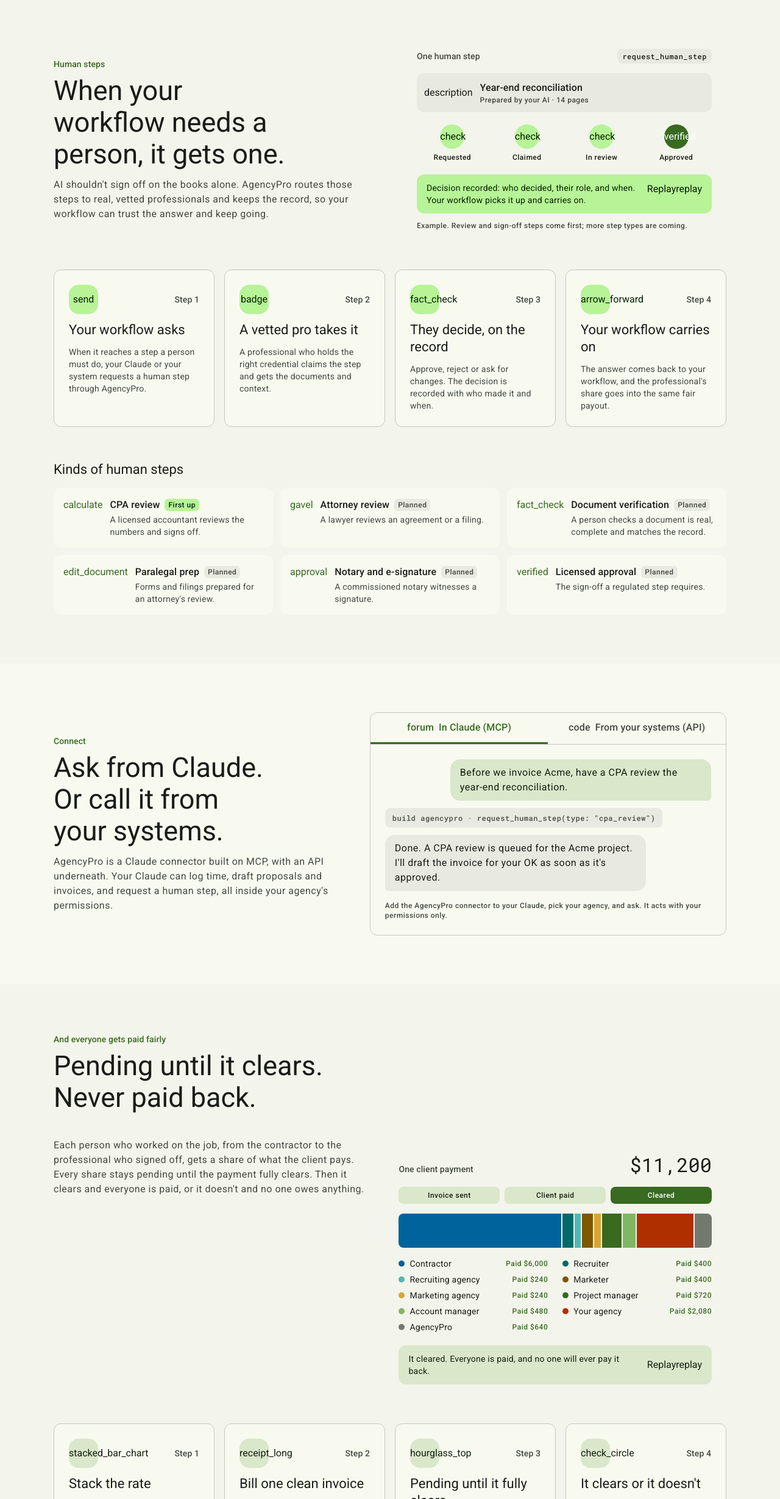
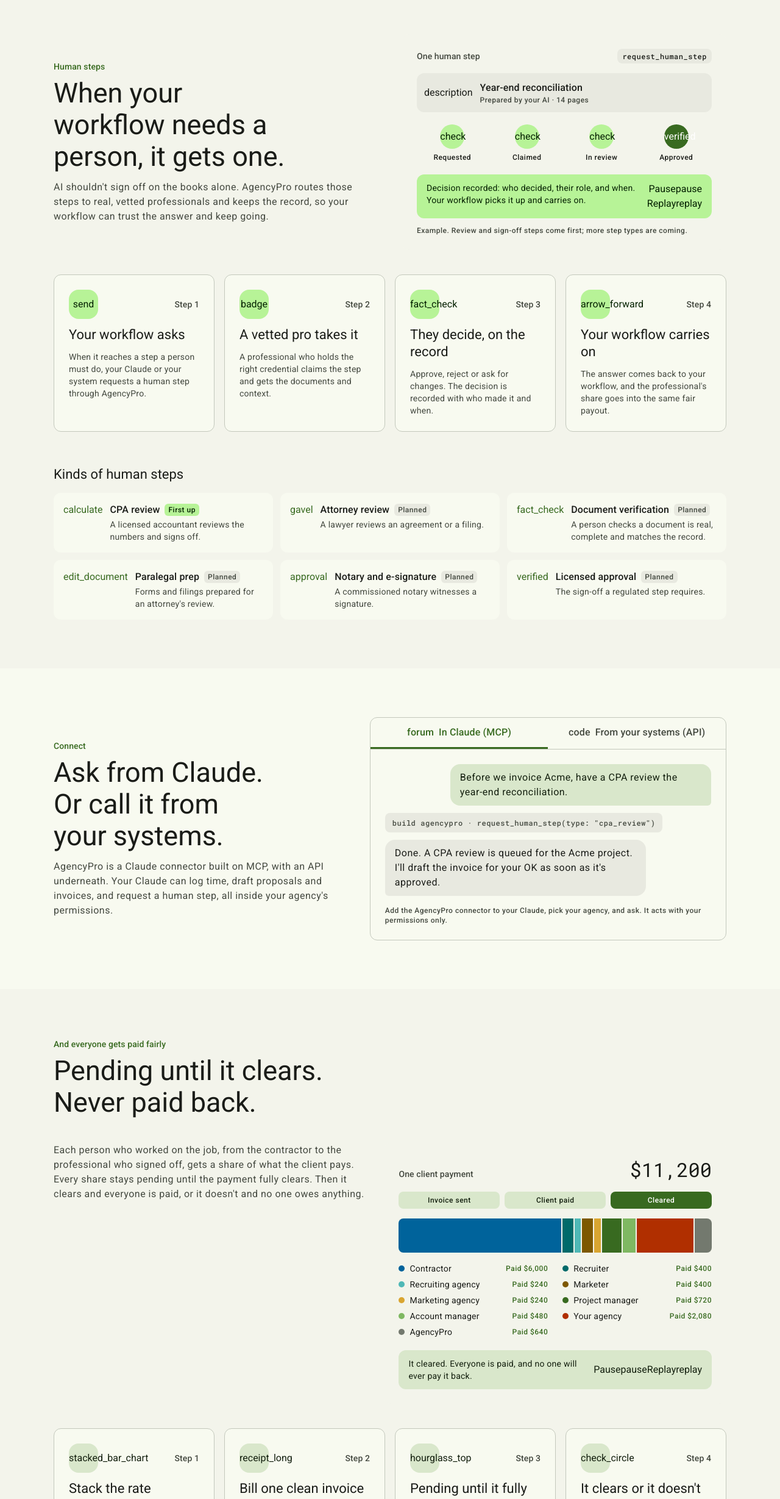
Before and after one commit to rodmjay/agency-squared, a Next.js app: page / in a window 1280 px wide. Shown: the part 716-3174 px from the top of the page at 61% size. Built offline with nearby package versions, Linux system fonts and the light colour scheme.

Commit message:
Round 10: pause control and on-screen-only autoplay for demos

```diff
--- a/src/components/hero-split.tsx
+++ b/src/components/hero-split.tsx
@@ -3,6 +3,7 @@
 import { useEffect, useRef, useState } from "react";
 import { MdButton } from "@/components/material";
 import { PRESETS, STREAMS, money } from "@/lib/streams";
+import { useAutoplay } from "@/lib/use-autoplay";
 
 // One payment, start to finish: invoice sent → client pays (every share pending) → it clears (shares flip to paid).
 const HOURS = 80;
@@ -22,10 +23,10 @@ export function HeroSplit() {
   const [paidCount, setPaidCount] = useState(shares.length);
   const [run, setRun] = useState(0);
   const timers = useRef<number[]>([]);
+  const { ref: autoRef, playing: loop, paused, reduced, setPaused } = useAutoplay<HTMLDivElement>();
 
   useEffect(() => {
-    const reduce = window.matchMedia("(prefers-reduced-motion: reduce)").matches;
-    if (reduce && run === 0) return; // Static, finished state; "Replay" still steps through on request.
+    if (!loop && run === 0) return; // Off screen, paused or reduced motion: hold the finished state. Replay still plays once.
     const at = (ms: number, fn: () => void) => timers.current.push(window.setTimeout(fn, ms));
     const play = () => {
       timers.current.forEach(clearTimeout);
@@ -34,14 +35,14 @@ export function HeroSplit() {
       at(1600, () => setStage("pending"));
       at(4200, () => setStage("cleared"));
       shares.forEach((_, i) => at(4300 + i * 220, () => setPaidCount(i + 1)));
-      if (!reduce) at(4300 + shares.length * 220 + 4000, play);
+      if (loop) at(4300 + shares.length * 220 + 4000, play);
     };
     play();
     return () => timers.current.forEach(clearTimeout);
-  }, [run]);
+  }, [run, loop]);
 
   return (
-    <div className="md-card p-6" style={{ ["--md-elevation-level" as string]: 2 }}>
+    <div ref={autoRef} className="md-card p-6" style={{ ["--md-elevation-level" as string]: 2 }}>
       <md-elevation />
       <div className="flex items-baseline justify-between gap-4">
         <span className="md-label-large text-on-surface-variant">One client payment</span>
@@ -94,7 +95,10 @@ export function HeroSplit() {
 
       <div className="mt-5 flex items-center justify-between gap-3 rounded-xl bg-secondary-container px-4 py-3 text-on-secondary-container">
         <p className="md-body-medium" aria-live="polite">{CAPTION[stage]}</p>
-        <MdButton kind="text" icon="replay" onClick={() => setRun((n) => n + 1)}>Replay</MdButton>
+        <div className="flex shrink-0 items-center">
+          {!reduced && <MdButton kind="text" icon={paused ? "play_arrow" : "pause"} onClick={() => setPaused((p) => !p)}>{paused ? "Play" : "Pause"}</MdButton>}
+          <MdButton kind="text" icon="replay" onClick={() => setRun((n) => n + 1)}>Replay</MdButton>
+        </div>
       </div>
     </div>
   );
--- a/src/components/human-step-demo.tsx
+++ b/src/components/human-step-demo.tsx
@@ -2,6 +2,7 @@
 
 import { useEffect, useRef, useState } from "react";
 import { MdButton } from "@/components/material";
+import { useAutoplay } from "@/lib/use-autoplay";
 
 // One human step, start to finish, as your workflow sees it. Example data only.
 const STAGES = [
@@ -15,19 +16,19 @@ export function HumanStepDemo() {
   const [at, setAt] = useState(STAGES.length - 1);
   const [run, setRun] = useState(0);
   const timers = useRef<number[]>([]);
+  const { ref: autoRef, playing: loop, paused, reduced, setPaused } = useAutoplay<HTMLDivElement>();
 
   useEffect(() => {
-    const reduce = window.matchMedia("(prefers-reduced-motion: reduce)").matches;
-    if (reduce && run === 0) return;
+    if (!loop && run === 0) return; // Off screen, paused or reduced motion: hold the finished state.
     timers.current.forEach(clearTimeout);
     timers.current = STAGES.map((_, i) => window.setTimeout(() => setAt(i), i * 1700));
-    if (!reduce) timers.current.push(window.setTimeout(() => setRun((n) => n + 1), STAGES.length * 1700 + 4000));
+    if (loop) timers.current.push(window.setTimeout(() => setRun((n) => n + 1), STAGES.length * 1700 + 4000));
     return () => timers.current.forEach(clearTimeout);
-  }, [run]);
+  }, [run, loop]);
 
   const stage = STAGES[at];
   return (
-    <div className="md-card p-6" style={{ ["--md-elevation-level" as string]: 2 }}>
+    <div ref={autoRef} className="md-card p-6" style={{ ["--md-elevation-level" as string]: 2 }}>
       <md-elevation />
       <div className="flex items-center justify-between gap-3">
         <span className="md-label-large text-on-surface-variant">One human step</span>
@@ -55,7 +56,10 @@ export function HumanStepDemo() {
 
       <div className="mt-5 flex items-start justify-between gap-3 rounded-xl bg-primary-container px-4 py-3 text-on-primary-container">
         <p className="md-body-medium" aria-live="polite">{stage.text}</p>
-        <MdButton kind="text" icon="replay" onClick={() => setRun((n) => n + 1)}>Replay</MdButton>
+        <div className="flex shrink-0 flex-col items-end">
+          {!reduced && <MdButton kind="text" icon={paused ? "play_arrow" : "pause"} onClick={() => setPaused((p) => !p)}>{paused ? "Play" : "Pause"}</MdButton>}
+          <MdButton kind="text" icon="replay" onClick={() => setRun((n) => n + 1)}>Replay</MdButton>
+        </div>
       </div>
       <p className="md-label-medium mt-3 text-on-surface-variant">Example. Review and sign-off steps come first; more step types are coming.</p>
     </div>
--- /dev/null
+++ b/src/lib/use-autoplay.ts
@@ -0,0 +1,26 @@
+"use client";
+
+import { useEffect, useRef, useState } from "react";
+
+/**
+ * Looping demos play only while on screen, never when the visitor asked for reduced motion,
+ * and can be paused (WCAG 2.2.2: anything that moves on its own for over 5 seconds needs a pause).
+ */
+export function useAutoplay<T extends HTMLElement>() {
+  const ref = useRef<T>(null);
+  const [visible, setVisible] = useState(true); // Until the observer reports, assume on screen.
+  const [paused, setPaused] = useState(false);
+  const [reduced, setReduced] = useState(true);
+
+  useEffect(() => {
+    const mq = window.matchMedia("(prefers-reduced-motion: reduce)");
+    const sync = () => setReduced(mq.matches);
+    sync();
+    mq.addEventListener("change", sync);
+    const io = new IntersectionObserver(([e]) => setVisible(e.isIntersecting), { threshold: 0.4 });
+    if (ref.current) io.observe(ref.current);
+    return () => { mq.removeEventListener("change", sync); io.disconnect(); };
+  }, []);
+
+  return { ref, playing: visible && !paused && !reduced, paused, reduced, setPaused };
+}
```
Also changed, not shown: 1 other file (tests, documents, lock files or other folders).
